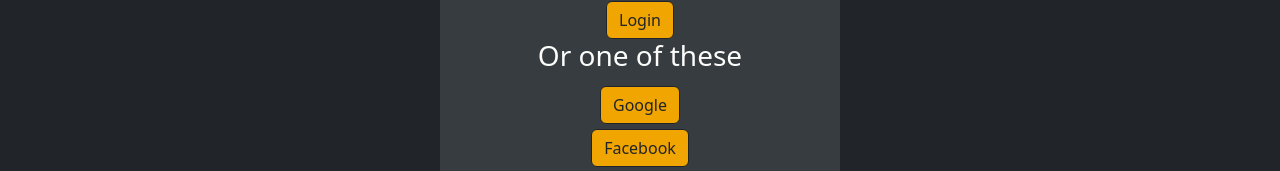
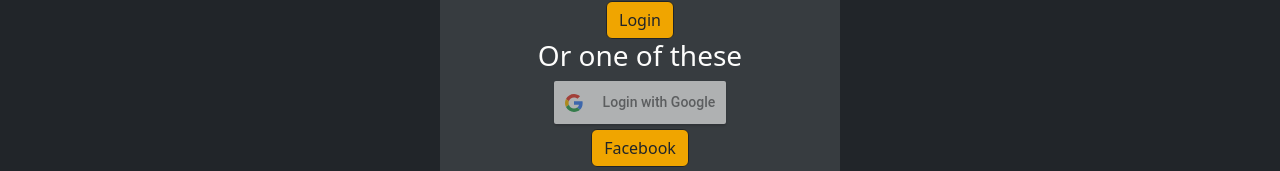
Before and after one commit to semper-proficiens/programmerq, a React (Create React App) app in the folder react-app/: page /login in a window 1280 px wide. Shown: the part 344-515 px from the top of the page. Built offline with nearby package versions, Linux system fonts and the light colour scheme; no server answers.

Commit message:
added google oauth2 component to loging

```diff
--- /dev/null
+++ b/package.json
@@ -0,0 +1,5 @@
+{
+  "dependencies": {
+    "react-google-login": "^5.2.2"
+  }
+}
--- a/react-app/package.json
+++ b/react-app/package.json
@@ -14,6 +14,7 @@
     "react": "^18.2.0",
     "react-bootstrap": "^2.9.1",
     "react-dom": "^18.2.0",
+    "react-google-login": "^5.2.2",
     "react-icons": "^4.8.0",
     "react-router": "^6.11.0",
     "react-router-dom": "^6.11.0",
--- a/react-app/src/components/LoginPage.js
+++ b/react-app/src/components/LoginPage.js
@@ -1,8 +1,14 @@
 import React, { useState } from 'react';
 import { Form, Button, Container } from 'react-bootstrap';
+import GoogleAuth from '../services/auth/googleAuth';
 
 function LoginPage() {
     const [isSignup, setIsSignup] = useState(false);
+
+    const responseGoogle = (response) => {
+        console.log(response);
+        // handle response
+    }
 
     const handleSubmit = (event) => {
         event.preventDefault();
@@ -84,9 +90,7 @@
                 <div className="oauth-options">
                     <h3 style={{color: "#fdfdfc"}}>Or one of these</h3>
                     <div>
-                        <Button variant="outline-dark" onClick={() => handleOAuthLogin('google')} style={{backgroundColor: "#f0a500", marginTop: 5}}>
-                            Google
-                        </Button>
+                        <GoogleAuth.GoogleLoginButton onSuccess={responseGoogle} onFailure={responseGoogle} />
                     </div>
                     <div>
                         <Button variant="outline-dark" onClick={() => handleOAuthLogin('facebook')} style={{backgroundColor: "#f0a500", marginTop: 5}}>
--- /dev/null
+++ b/react-app/src/services/auth/googleAuth.js
@@ -0,0 +1,20 @@
+import React from 'react';
+import { GoogleLogin } from 'react-google-login';
+
+const GoogleAuth = () => {
+
+    const GoogleLoginButton = ({ onSuccess, onFailure }) => (
+        <GoogleLogin
+            clientId={process.env.REACT_APP_GOOGLE_CLIENT_ID}
+            buttonText='Login with Google'
+            onSuccess={onSuccess}
+            onFailure={onFailure}
+            cookiePolicy={'single_host_origin'}
+            responseType='code,token'
+        />
+    );
+
+    return { GoogleLoginButton };
+};
+
+export default GoogleAuth();
```
Also changed, not shown: 2 other files (tests, documents, lock files or other folders).
